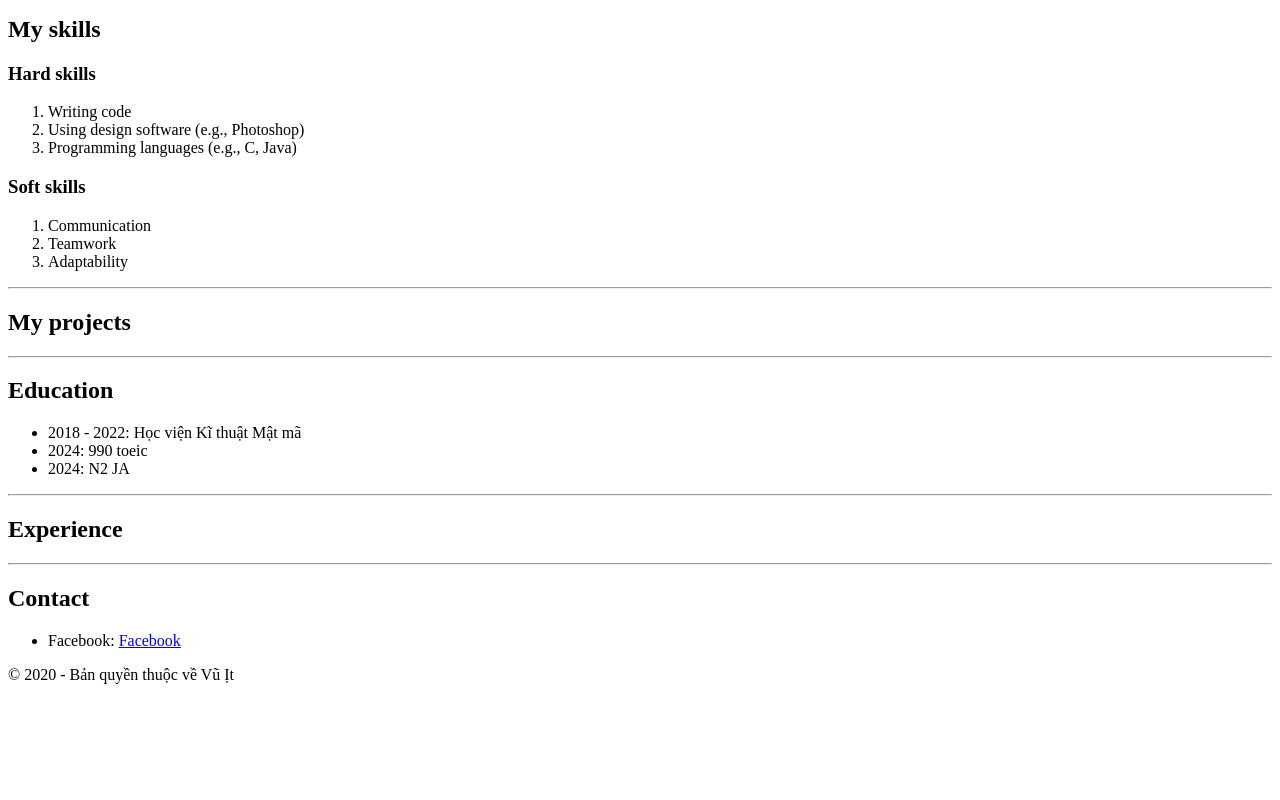
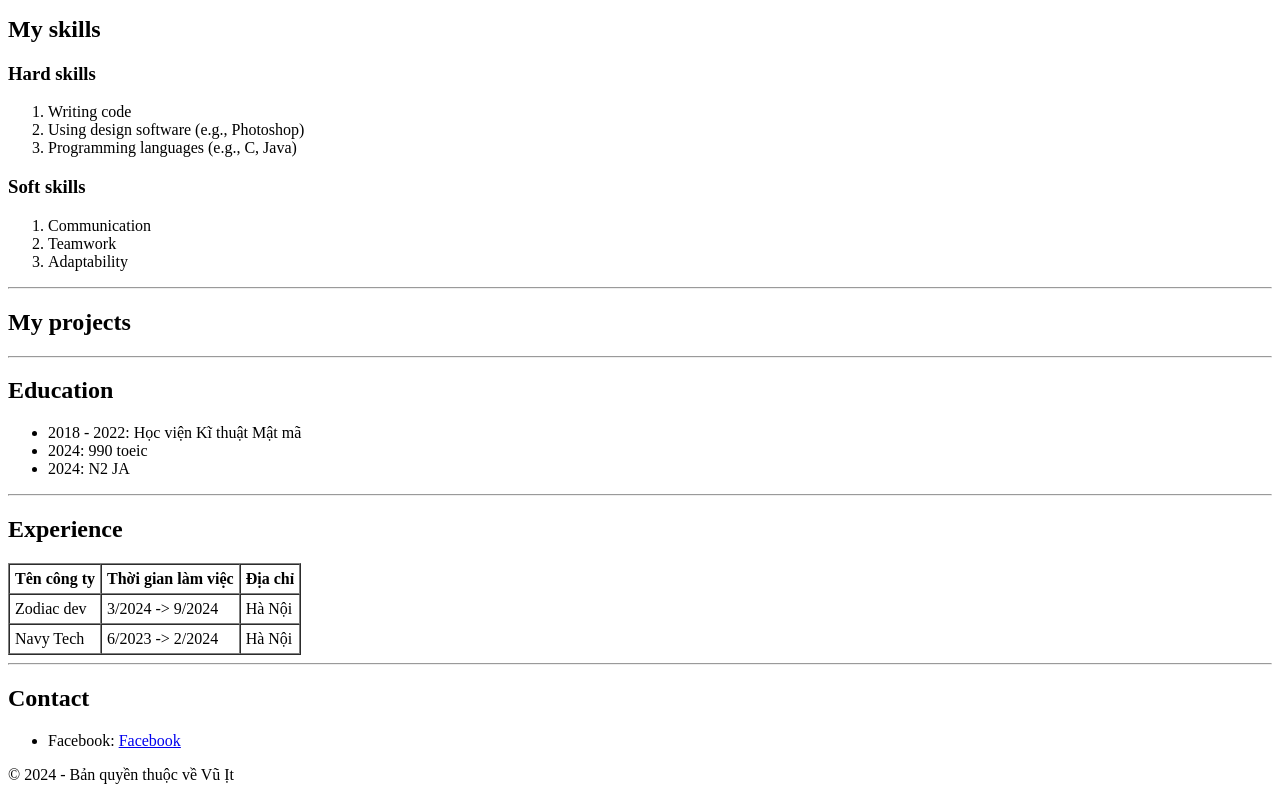
Before and after one commit to WhiteY1n/VuIT-f8-fullstack, a plain HTML site: page index.html in a window 1280 px wide. Shown: the part 841-1641 px from the top of the page. Before the commit the page ends 1541 px from the top, so only its background shows below. Drawn offline with Linux system fonts and the light colour scheme.

Commit message:
commit 2

```diff
--- a/index.html
+++ b/index.html
@@ -65,6 +65,23 @@
 
     <section>
         <h2>Experience</h2>
+        <table border="1" cellpadding="5" cellspacing="0">
+            <tr>
+                <th>Tên công ty</th>
+                <th>Thời gian làm việc</th>
+                <th>Địa chỉ</th>
+            </tr>
+            <tr>
+                <td>Zodiac dev</td>
+                <td>3/2024 -> 9/2024</td>
+                <td>Hà Nội</td>
+            </tr>
+            <tr>
+                <td>Navy Tech</td>
+                <td>6/2023 -> 2/2024</td>
+                <td>Hà Nội</td>
+            </tr>
+        </table>
     </section>
 
     <hr />
@@ -81,6 +98,6 @@
 
 
     <footer>
-        <p>© 2020 - Bản quyền thuộc về Vũ Ịt</p>
+        <p>© 2024 - Bản quyền thuộc về Vũ Ịt</p>
 </body>
 </html>
```
